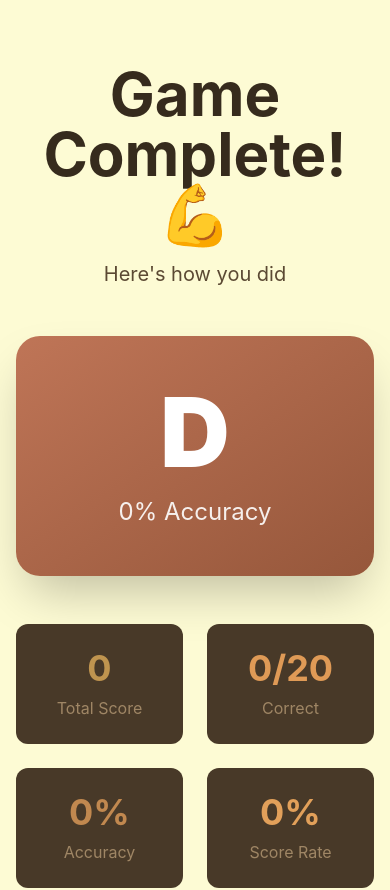
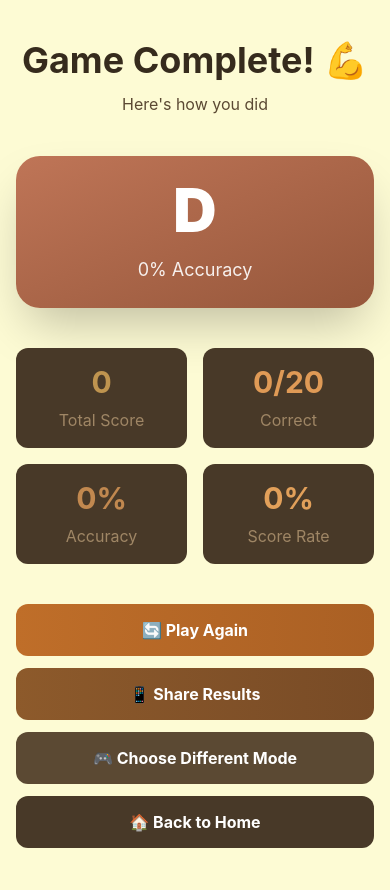
Before and after one commit to Rushigayake03/guess-the-frame, a Next.js app in the folder guess-the-frame/: page /results in a window 390 px wide. Shown: the top 890 px of the page. Built offline with nearby package versions, Linux system fonts and the light colour scheme.

Commit message:
Make results page mobile responsive

```diff
--- a/guess-the-frame/src/app/results/page.js
+++ b/guess-the-frame/src/app/results/page.js
@@ -47,78 +47,78 @@ function ResultsContent() {
 
   return (
     <div className="min-h-screen bg-[#FDFBD4]">
-      <div className="container mx-auto px-4 py-16">
+      <div className="container mx-auto px-4 py-10 sm:py-14 lg:py-16">
         {/* Header */}
-        <div className="text-center mb-12">
-          <h1 className="text-6xl font-bold text-gray-900 mb-4">
+        <div className="mb-10 text-center sm:mb-12">
+          <h1 className="mb-3 text-4xl font-bold text-gray-900 sm:mb-4 sm:text-5xl lg:text-6xl">
             Game Complete! {gradeInfo.emoji}
           </h1>
-          <p className="text-xl text-gray-700">
-            Here's how you did
+          <p className="text-base text-gray-700 sm:text-lg lg:text-xl">
+            Here&apos;s how you did
           </p>
         </div>
 
         {/* Grade Card */}
-        <div className="max-w-2xl mx-auto mb-12">
-          <div className={`bg-gradient-to-br ${gradeInfo.color} p-12 rounded-3xl text-center shadow-2xl`}>
-            <div className="text-8xl font-black text-white mb-4">
+        <div className="mx-auto mb-10 max-w-2xl sm:mb-12">
+          <div className={`rounded-3xl bg-gradient-to-br p-6 text-center shadow-2xl sm:p-9 lg:p-12 ${gradeInfo.color}`}>
+            <div className="mb-4 text-6xl font-black text-white sm:text-7xl lg:text-8xl">
               {gradeInfo.grade}
             </div>
-            <div className="text-2xl text-white/90">
+            <div className="text-lg text-white/90 sm:text-xl lg:text-2xl">
               {accuracy}% Accuracy
             </div>
           </div>
         </div>
 
         {/* Stats Grid */}
-        <div className="max-w-4xl mx-auto grid grid-cols-2 md:grid-cols-4 gap-6 mb-12">
-          <div className="bg-gray-800 p-6 rounded-xl text-center">
-            <div className="text-4xl font-bold text-green-400 mb-2">{score}</div>
+        <div className="mx-auto mb-10 grid max-w-4xl grid-cols-2 gap-4 sm:mb-12 sm:gap-5 md:grid-cols-4 md:gap-6">
+          <div className="rounded-xl bg-gray-800 p-4 text-center sm:p-5 lg:p-6">
+            <div className="mb-2 text-3xl font-bold text-green-400 sm:text-4xl">{score}</div>
             <div className="text-gray-400">Total Score</div>
           </div>
 
-          <div className="bg-gray-800 p-6 rounded-xl text-center">
-            <div className="text-4xl font-bold text-blue-400 mb-2">{correct}/{total}</div>
+          <div className="rounded-xl bg-gray-800 p-4 text-center sm:p-5 lg:p-6">
+            <div className="mb-2 text-3xl font-bold text-blue-400 sm:text-4xl">{correct}/{total}</div>
             <div className="text-gray-400">Correct</div>
           </div>
 
-          <div className="bg-gray-800 p-6 rounded-xl text-center">
-            <div className="text-4xl font-bold text-purple-400 mb-2">{accuracy}%</div>
+          <div className="rounded-xl bg-gray-800 p-4 text-center sm:p-5 lg:p-6">
+            <div className="mb-2 text-3xl font-bold text-purple-400 sm:text-4xl">{accuracy}%</div>
             <div className="text-gray-400">Accuracy</div>
           </div>
 
-          <div className="bg-gray-800 p-6 rounded-xl text-center">
-            <div className="text-4xl font-bold text-orange-400 mb-2">{scorePercentage}%</div>
+          <div className="rounded-xl bg-gray-800 p-4 text-center sm:p-5 lg:p-6">
+            <div className="mb-2 text-3xl font-bold text-orange-400 sm:text-4xl">{scorePercentage}%</div>
             <div className="text-gray-400">Score Rate</div>
           </div>
         </div>
 
         {/* Action Buttons */}
-        <div className="max-w-2xl mx-auto space-y-4">
+        <div className="mx-auto max-w-2xl space-y-3 sm:space-y-4">
           <button
             onClick={() => router.push(`/game?mode=${mode}`)}
-            className="w-full bg-gradient-to-r from-blue-600 to-blue-700 hover:from-blue-500 hover:to-blue-600 text-white font-bold py-4 px-8 rounded-xl text-xl transition-all transform hover:scale-[1.02]"
+            className="w-full rounded-xl bg-gradient-to-r from-blue-600 to-blue-700 px-5 py-3.5 text-base font-bold text-white transition-all transform hover:scale-[1.02] hover:from-blue-500 hover:to-blue-600 sm:px-8 sm:py-4 sm:text-lg lg:text-xl"
           >
             🔄 Play Again
           </button>
 
           <button
             onClick={shareResults}
-            className="w-full bg-gradient-to-r from-purple-600 to-purple-700 hover:from-purple-500 hover:to-purple-600 text-white font-bold py-4 px-8 rounded-xl text-xl transition-all transform hover:scale-[1.02]"
+            className="w-full rounded-xl bg-gradient-to-r from-purple-600 to-purple-700 px-5 py-3.5 text-base font-bold text-white transition-all transform hover:scale-[1.02] hover:from-purple-500 hover:to-purple-600 sm:px-8 sm:py-4 sm:text-lg lg:text-xl"
           >
             📱 Share Results
           </button>
 
           <Link
             href="/play"
-            className="block w-full bg-gray-700 hover:bg-gray-600 text-white font-bold py-4 px-8 rounded-xl text-xl text-center transition-all"
+            className="block w-full rounded-xl bg-gray-700 px-5 py-3.5 text-center text-base font-bold text-white transition-all hover:bg-gray-600 sm:px-8 sm:py-4 sm:text-lg lg:text-xl"
           >
             🎮 Choose Different Mode
           </Link>
 
           <Link
             href="/"
-            className="block w-full bg-gray-800 hover:bg-gray-700 text-white font-bold py-4 px-8 rounded-xl text-xl text-center transition-all"
+            className="block w-full rounded-xl bg-gray-800 px-5 py-3.5 text-center text-base font-bold text-white transition-all hover:bg-gray-700 sm:px-8 sm:py-4 sm:text-lg lg:text-xl"
           >
             🏠 Back to Home
           </Link>
@@ -132,7 +132,7 @@ export default function ResultsPage() {
   return (
     <Suspense fallback={
       <div className="min-h-screen bg-[#FDFBD4] flex items-center justify-center">
-        <div className="text-gray-900 text-2xl">Loading results...</div>
+        <div className="text-xl text-gray-900 sm:text-2xl">Loading results...</div>
       </div>
     }>
       <ResultsContent />
```
